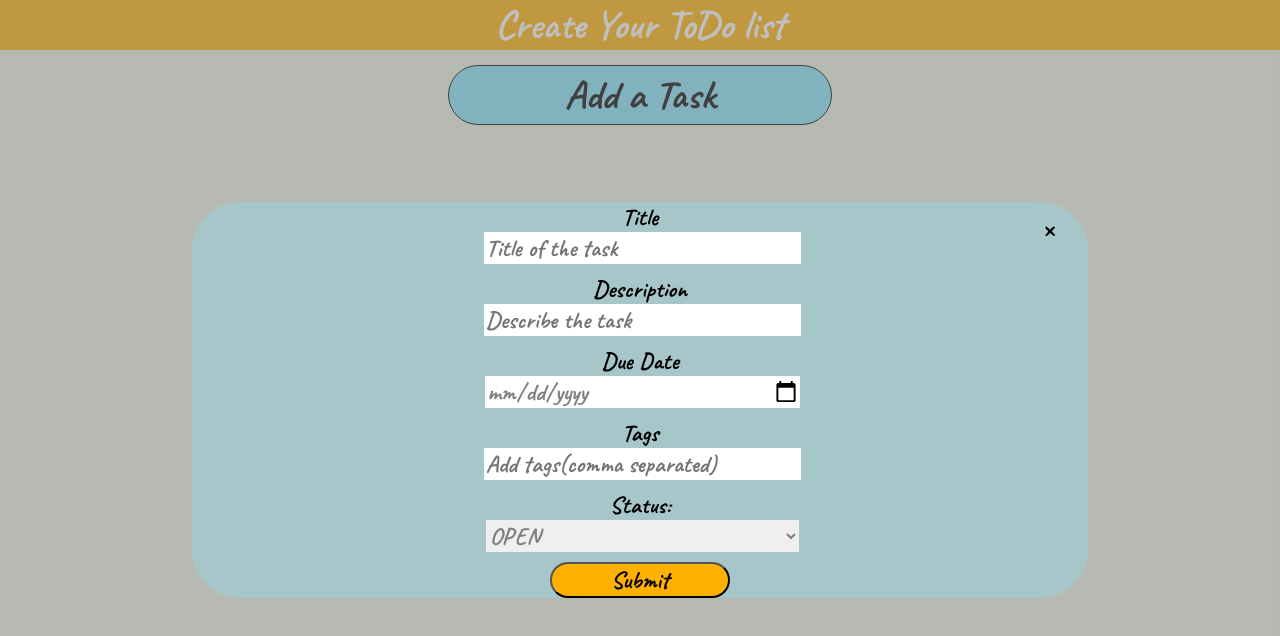
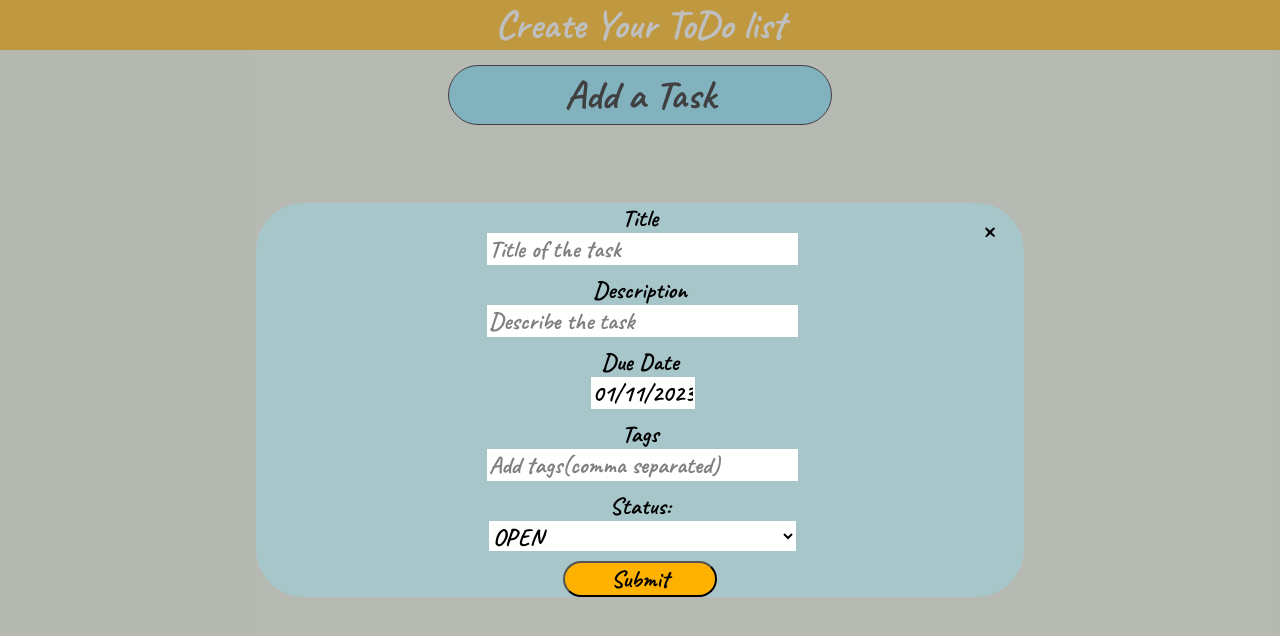
Before and after one commit to sahilgore0204/To-Do, a React (Create React App) app: page / in a window 1280 px wide. Both pictures are taken after a click on the button "Add a Task". Shown: the top 636 px of the page. Built offline with nearby package versions, Linux system fonts and the light colour scheme.

Commit message:
fifth commit: for for taking task input complete

```diff
--- a/package.json
+++ b/package.json
@@ -8,6 +8,8 @@
     "@testing-library/user-event": "^13.5.0",
     "antd": "^5.1.2",
     "react": "^18.2.0",
+    "react-date-picker": "^9.2.0",
+    "react-datepicker": "^4.8.0",
     "react-dom": "^18.2.0",
     "react-scripts": "5.0.1",
     "web-vitals": "^2.1.4"
--- a/src/App.css
+++ b/src/App.css
@@ -10,17 +10,29 @@ body{
   background-color: #EEF2E6;
   margin: 0;
 }
+ ::placeholder{
+  color: grey;
+ }
 
-
-input, select, textarea{
+input, select, textarea,.custom-input{
   font-family:inherit;
   font-size: 1em;
-  color: grey;
+  color: black;
+  background-color: white;
   margin-bottom: 10px;
   margin-left: 5px;
-  width: 35%;
+  width: 40%;
+  height: 1.25em;
+  text-align: left;
   border:none;
 }
+
+.react-datepicker-popper{
+ left: 50% !important;
+ top: 80% !important;
+ transform: translate(-50%,-50%) !important;
+}
+
 
 .nav-bar {
   background-color: #FFB100;
@@ -70,7 +82,7 @@ label{
 }
 
 .add-task-modal{
-  width: 70%;
+  width: 60%;
   position: fixed;
   top: 50%;
   left: 50%;
--- a/src/Components/AddTask.jsx
+++ b/src/Components/AddTask.jsx
@@ -2,29 +2,45 @@ import React,{useState} from "react";
 import '../App.css';
 import { useVisiblity,useToggle } from "../Contexts/VisiblityContext";
 import Button from "./Button";
+import DatePicker from 'react-datepicker';
+import "react-datepicker/dist/react-datepicker.css";
+import '../App.css';
 export default function AddTask(props){
     const visible=useVisiblity();
     console.log("addTask");
     const toggle=useToggle();
-    const [tags,setTags]=useState([]);
+    const [taskInfo,setTaskInfo]=useState({title:"",description:"",tags:"",status:"OPEN"});
+    const [startDate, setStartDate] = useState(new Date());
+
+    function handleChange(event){
+        setTaskInfo({...taskInfo,[event.target.name]:event.target.value});
+    }
+    function handleSubmit(event){
+        event.preventDefault();
+        console.log(taskInfo);
+        resetTaskInfo();
+    }
+    function resetTaskInfo(){
+        setTaskInfo({title:"",description:"",tags:"",status:"OPEN"});
+    }
     return <div className="add-task-container">
         <div className="add-task-modal" style={{display:visible?"block":"none"}}>
-         <Button type="customize" duty="close-modal">&times;</Button>
-         <form>
+         <Button reset={resetTaskInfo} type="customize" duty="close-modal">&times;</Button>
+         <form onSubmit={handleSubmit}>
             <label for="title" >Title</label> <br/>
-            <input id="title" type='text' name="title" maxLength="100" placeholder="Title of the task" required /> <br/>
+            <input onChange={handleChange} id="title" type='text' name="title" maxLength="100" placeholder="Title of the task" required  value={taskInfo.title}/> <br/>
 
             <label for="description">Description</label> <br/>
-            <input id="description" type='text' name="description" maxLength="1000" placeholder="Describe the task" required /> <br/>
+            <input onChange={handleChange} id="description" type='text' name="description" maxLength="1000" placeholder="Describe the task" required value={taskInfo.description} /> <br/>
 
             <label for="duedate">Due Date</label> <br/>
-            <input id="duedate" type='date' name="duedate"/> <br/>
+            <DatePicker minDate={new Date()} selected={startDate} onChange={(date) => setStartDate(date)} /> <br/>
 
             <label for="tags">Tags</label> <br/>
-            <input id="tags" type="text" name="tags" placeholder="Add tags(comma separated)"/> <br/>
+            <input onChange={handleChange} id="tags" type="text" name="tags" placeholder="Add tags(comma separated)" value={taskInfo.tags} /> <br/>
 
             <label for="status">Status:</label> <br/>
-            <select name="status" id="status" required>
+            <select onChange={handleChange} name="status" id="status" required value={taskInfo.status}>
                 <option value="OPEN" selected>OPEN</option>
                 <option value="WORKING">WORKING</option>
                 <option value="DONE">DONE</option>
@@ -33,7 +49,10 @@ export default function AddTask(props){
             <Button type="medium-btn" duty="submit">Submit</Button>
          </form>
         </div>
-        <div onClick={toggle} className="add-task-modal-overlay" style={{display:visible?"block":"none",pointerEvents:visible?"all":"none"}}>
+        <div onClick={()=>{
+            resetTaskInfo();
+            toggle();
+        }} className="add-task-modal-overlay" style={{display:visible?"block":"none",pointerEvents:visible?"all":"none"}}>
 
         </div>
     </div>
--- a/src/Components/Button.jsx
+++ b/src/Components/Button.jsx
@@ -5,12 +5,14 @@ export default function Button(props){
     let visiblity=useToggle();
     //console.log("button");
     function handleClick(){
-        if(props.duty==="add-task")
-        visiblity();
+        if(props.duty==="add-task"){
+            visiblity();
+        }
         else if(props.duty==="submit"){
             console.log("form submitted");
         }
         else if(props.duty==="close-modal"){
+            props.reset();
             visiblity();
         }
     }
```
Also changed, not shown: 1 other file (tests, documents, lock files or other folders).
